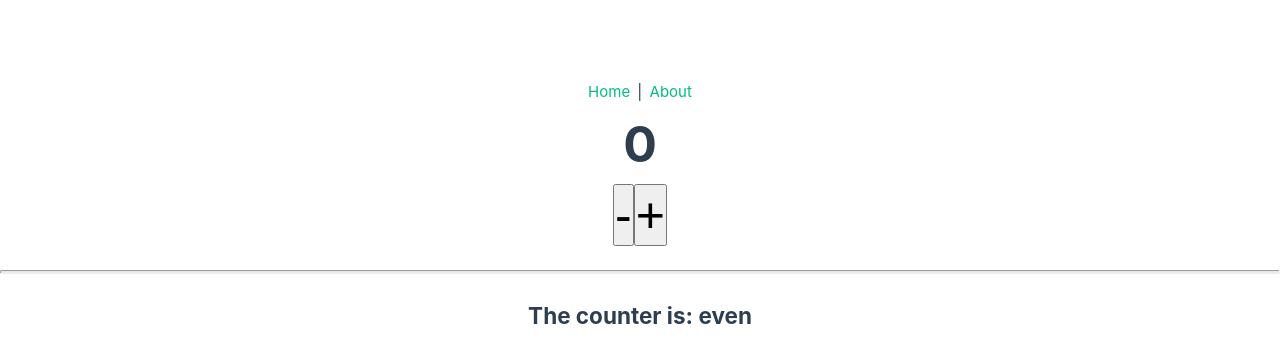
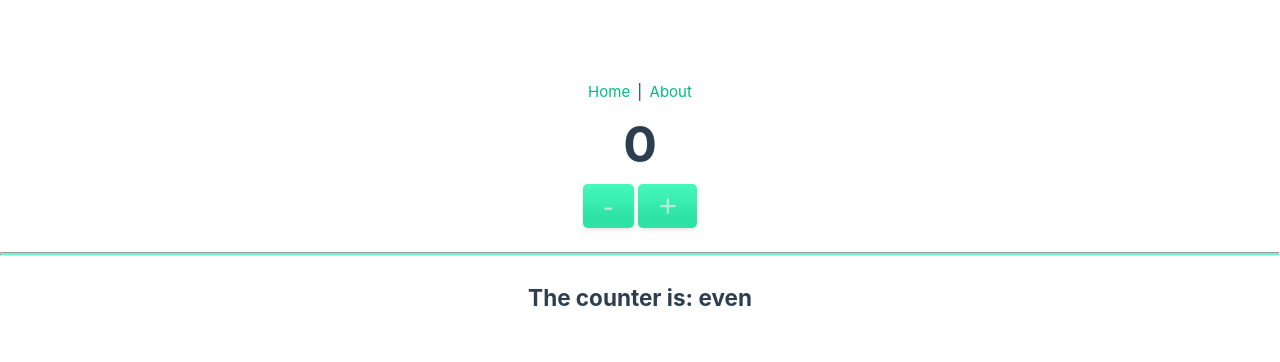
Before and after one commit to dav100ide-red/learn-pinia-setup, a Vue app: page / in a window 1280 px wide. Shown: the top 362 px of the page. Built offline with nearby package versions, Linux system fonts and the light colour scheme.

Commit message:
fix hover button style

```diff
--- /dev/null
+++ b/src/assets/buttons.scss
@@ -0,0 +1,40 @@
+%btn {
+    border-radius: 5px;
+    height: 44px;
+    line-height: 44px;
+    padding: 0 20px;
+    pointer-events: auto;
+    text-align: center;
+    touch-action: manipulation;
+    user-select: none;
+    vertical-align: top;
+    white-space: nowrap;
+    cursor: pointer;
+    font-size: 2rem;
+}
+
+.btn-primary {
+    @extend %btn;
+    box-shadow: rgba(0, 0, 0, 0.1) 0 2px 4px;
+    color: var(--vt-c-white);
+    border: 0;
+    position: relative;
+    background-color: var(--primary-200);
+
+    &::before {
+        @extend %btn;
+        content: '';
+        position: absolute;
+        inset: 0;
+        background-image: linear-gradient(180deg, var(--primary-transparent), var(--primary) 75%);
+        background-size: cover;
+        background-position: center;
+        opacity: 0.4;
+        transition: opacity 0.5s ease;
+    }
+    &:hover {
+        &::before {
+            opacity: 0;
+        }
+    }
+}
--- a/src/assets/index.scss
+++ b/src/assets/index.scss
@@ -1,3 +1,4 @@
 @forward './root.scss';
 @forward './reset.scss';
 @forward './typography.scss';
+@forward './buttons.scss';
--- a/src/assets/reset.scss
+++ b/src/assets/reset.scss
@@ -40,7 +40,7 @@ body {
 hr {
   height: 4px;
   border: 1;
-  box-shadow: inset 0 9px 9px -3px var(--color-border);
+  box-shadow: inset 0 9px 9px -3px var(--primary-200);
   border-radius: 5px;
   margin-block: 1.5rem;
 }
--- a/src/assets/root.scss
+++ b/src/assets/root.scss
@@ -20,6 +20,7 @@
   --vt-c-text-dark-1: var(--vt-c-white);
   --vt-c-text-dark-2: rgba(235, 235, 235, 0.64);
 
+  --primary-200: rgb(77, 253, 194);
   --primary: hsla(160, 100%, 37%, 1);
   --primary-transparent: hsla(160, 100%, 37%, 0.2);
 }
--- a/src/views/HomeView.vue
+++ b/src/views/HomeView.vue
@@ -2,8 +2,8 @@
     <div class="home">
         <h1>{{ count }}</h1>
         <div class="buttons">
-            <button @click="decreaseCount">-</button>
-            <button @click="increaseCount">+</button>
+            <button class="btn-primary" @click="decreaseCount">-</button>
+            <button class="btn-primary" @click="increaseCount">+</button>
         </div>
     </div>
     <hr />
@@ -27,8 +27,12 @@ function decreaseCount() {
 </script>
 
 <style scoped lang="scss">
-h1,
-button {
+h1 {
     font-size: 50px;
 }
+.buttons {
+    display: flex;
+    gap: 0.3rem;
+    justify-content: center;
+}
 </style>
```
Also changed, not shown: .prettierrc.json, src/assets/abstracts/mixins.scss (added), 1 other file (tests, documents, lock files or other folders).
